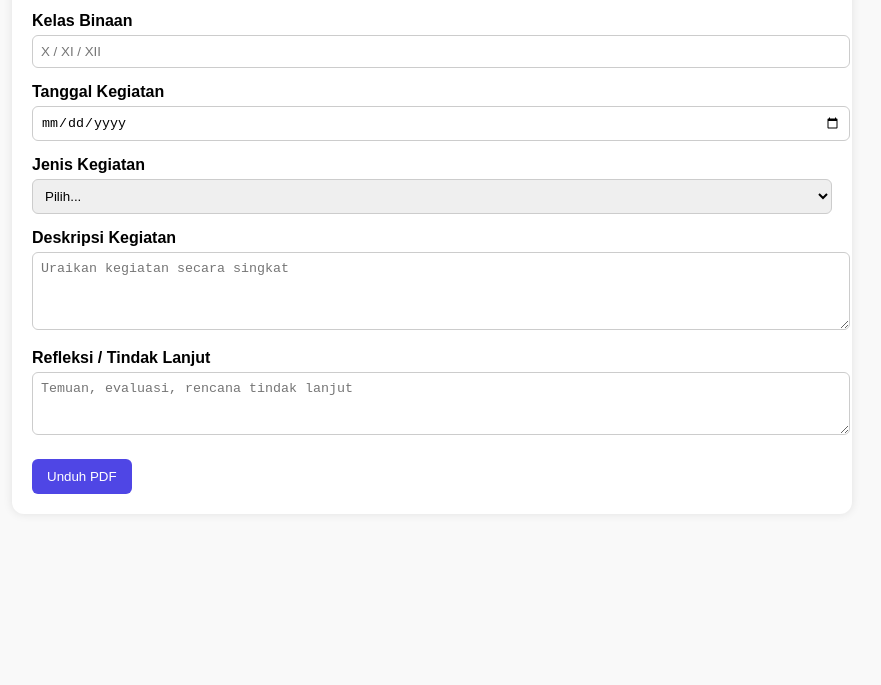
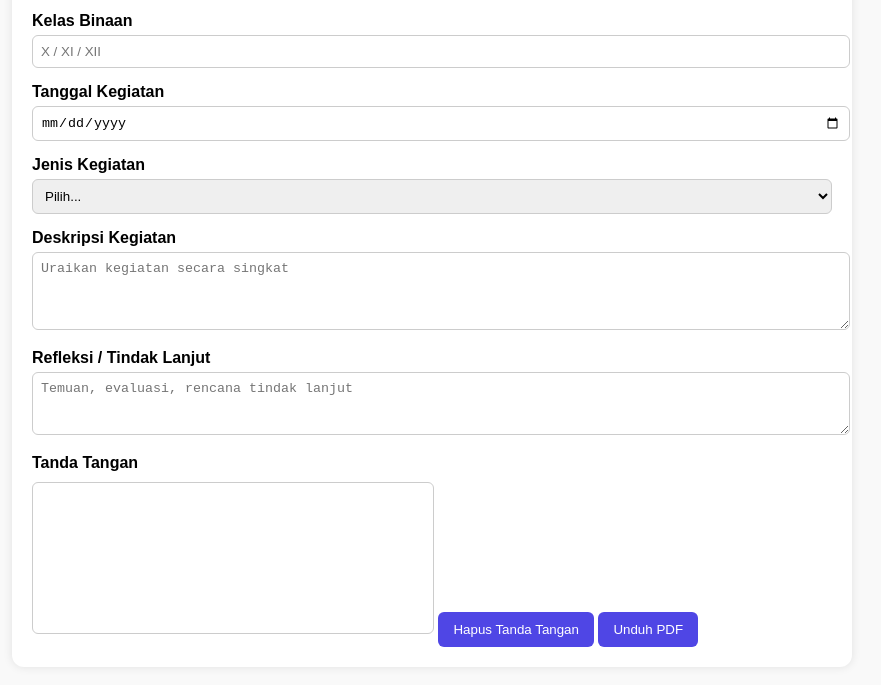
Before and after one commit to priyorr-gif/jurnalguruwali_smkn1mpwhulu, a plain HTML site: page index.html in a window 1280 px wide. Shown: the part 179-864 px from the top of the page, without its empty margins (208-1089 px from the left). Before the commit the page ends 800 px from the top, so only its background shows below. Drawn offline with Linux system fonts and the light colour scheme.

Commit message:
Add files via upload

```diff
--- a/index.html
+++ b/index.html
@@ -12,6 +12,7 @@ label { display: block; margin-top: 15px; font-weight: bold; }
 input, select, textarea { width: 100%; padding: 8px; margin-top: 5px; border-radius: 6px; border: 1px solid #ccc; }
 button { margin-top: 20px; padding: 10px 15px; border: none; background: #4f46e5; color: white; border-radius: 6px; cursor: pointer; }
 button:hover { background: #3730a3; }
+#signature-pad { border: 1px solid #ccc; border-radius: 6px; margin-top: 10px; }
 </style>
 </head>
 <body>
@@ -36,10 +37,27 @@ button:hover { background: #3730a3; }
 <textarea id="deskripsi" rows="4" placeholder="Uraikan kegiatan secara singkat"></textarea>
 <label>Refleksi / Tindak Lanjut</label>
 <textarea id="refleksi" rows="3" placeholder="Temuan, evaluasi, rencana tindak lanjut"></textarea>
+<label>Tanda Tangan</label>
+<canvas id="signature-pad" width="400" height="150"></canvas>
+<button onclick="clearSignature()">Hapus Tanda Tangan</button>
 <button onclick="downloadPDF()">Unduh PDF</button>
 </div>
+
 <script src="https://cdnjs.cloudflare.com/ajax/libs/jspdf/1.3.2/jspdf.min.js"></script>
 <script>
+var canvas = document.getElementById('signature-pad');
+var ctx = canvas.getContext('2d');
+var drawing = false;
+
+canvas.addEventListener('mousedown', function(e){ drawing=true; ctx.moveTo(e.offsetX, e.offsetY); });
+canvas.addEventListener('mouseup', function(){ drawing=false; });
+canvas.addEventListener('mousemove', function(e){ if(drawing){ ctx.lineTo(e.offsetX, e.offsetY); ctx.stroke(); } });
+canvas.addEventListener('touchstart', function(e){ e.preventDefault(); drawing=true; var rect=canvas.getBoundingClientRect(); ctx.moveTo(e.touches[0].clientX-rect.left, e.touches[0].clientY-rect.top); });
+canvas.addEventListener('touchend', function(e){ drawing=false; });
+canvas.addEventListener('touchmove', function(e){ e.preventDefault(); if(drawing){ var rect=canvas.getBoundingClientRect(); ctx.lineTo(e.touches[0].clientX-rect.left, e.touches[0].clientY-rect.top); ctx.stroke(); }});
+
+function clearSignature(){ ctx.clearRect(0,0,canvas.width,canvas.height); }
+
 function downloadPDF(){
   var doc = new jsPDF();
   doc.setFontSize(16);
@@ -51,6 +69,11 @@ function downloadPDF(){
   doc.text('Jenis Kegiatan: ' + document.getElementById('jenis').value, 20, 70);
   doc.text('Deskripsi: ' + document.getElementById('deskripsi').value, 20, 80);
   doc.text('Refleksi / Tindak Lanjut: ' + document.getElementById('refleksi').value, 20, 90);
+
+  // Tambahkan tanda tangan
+  var imgData = canvas.toDataURL('image/png');
+  doc.addImage(imgData, 'PNG', 20, 100, 160, 60);
+
   doc.save('Jurnal_Guru_Wali.pdf');
 }
 </script>
```
